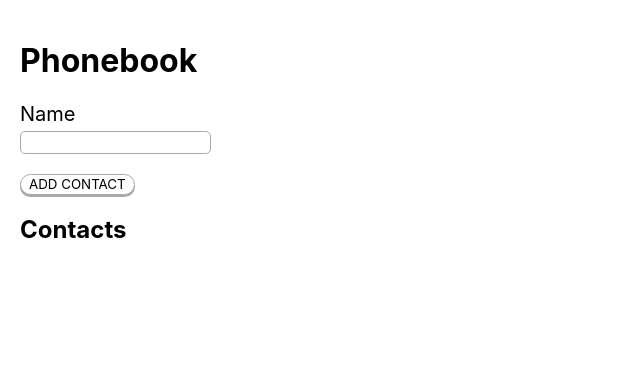
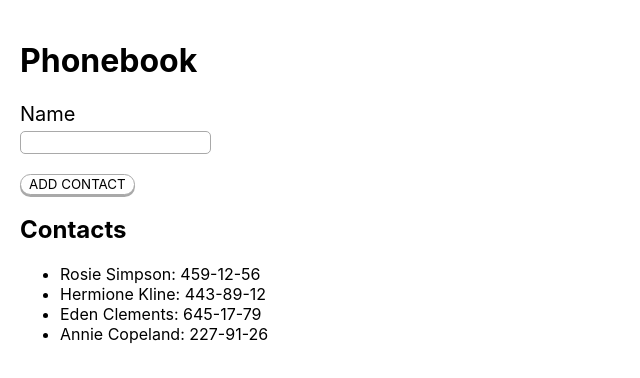
Before and after one commit to yabr87/goit-react-hw-02-phonebook, a React (Create React App) app: page / in a window 1280 px wide. Shown: the top 378 px of the page, without its empty margins (0-640 px from the left). Built offline with nearby package versions, Linux system fonts and the light colour scheme.

Commit message:
addContacts

```diff
--- a/src/components/App.jsx
+++ b/src/components/App.jsx
@@ -1,8 +1,21 @@
 import React, { Component } from 'react';
 import ContactForm from './ContactForm';
-import { nanoid } from 'nanoid';
+import ContactList from './ContactList';
+// import { nanoid } from 'nanoid';
 
 class App extends Component {
+  state = {
+    contacts: [
+      { id: 'id-1', name: 'Rosie Simpson', number: '459-12-56' },
+      { id: 'id-2', name: 'Hermione Kline', number: '443-89-12' },
+      { id: 'id-3', name: 'Eden Clements', number: '645-17-79' },
+      { id: 'id-4', name: 'Annie Copeland', number: '227-91-26' },
+    ],
+    filter: '',
+    name: '',
+    number: '',
+  };
+
   render() {
     return (
       <div className="AppWrapper">
@@ -11,7 +24,7 @@
 
         <h2>Contacts</h2>
         {/* <Filter ... /> */}
-        {/* <ContactList /> */}
+        <ContactList contacts={this.state.contacts} />
       </div>
     );
   }
--- a/src/components/ContactForm/ContactForm.jsx
+++ b/src/components/ContactForm/ContactForm.jsx
@@ -1,9 +1,9 @@
 import Button from 'components/Button';
-import PropTypes from 'prop-types';
+// import PropTypes from 'prop-types';
 import s from './ContactForm.module.css';
 
 const ContactForm = props => (
-  <form className={s.form} autocomplete="off">
+  <form className={s.form} autoComplete="off">
     <label className={s.label} htmlFor="contactsName">
       Name
     </label>
```
